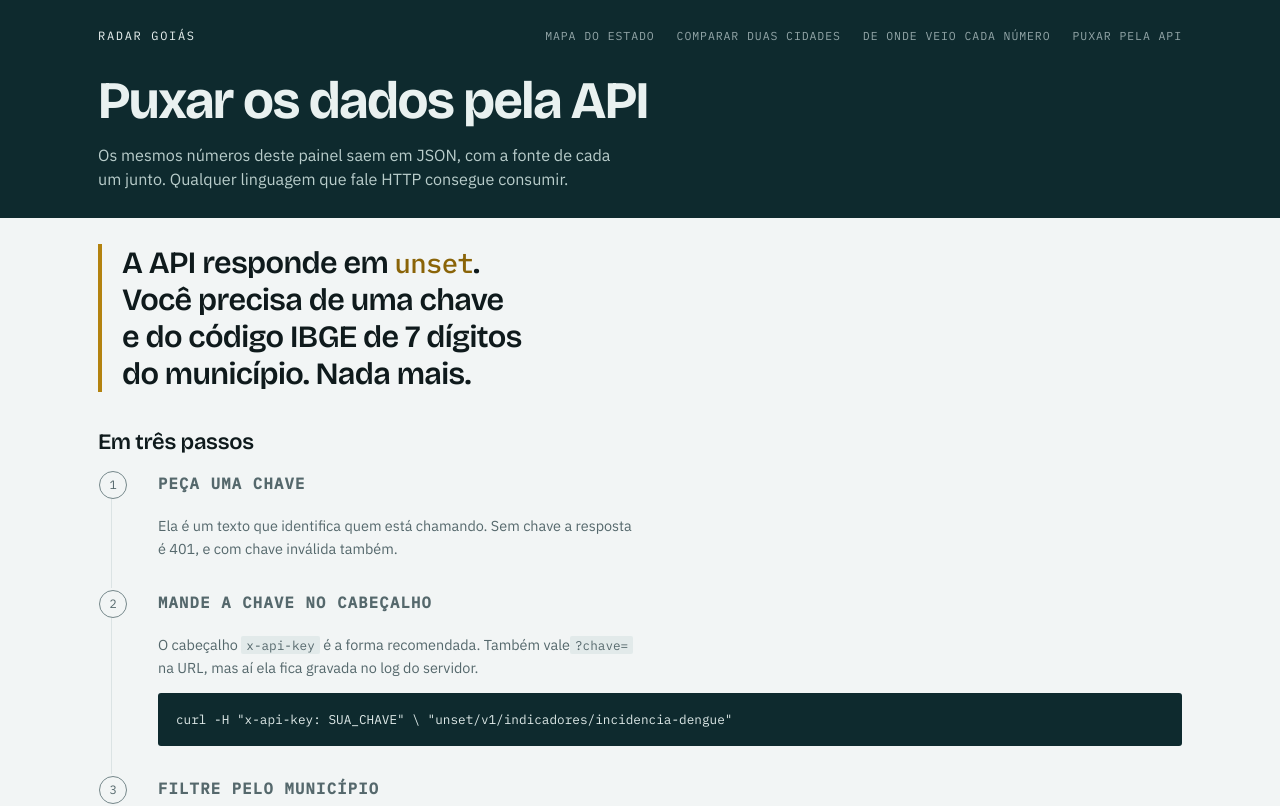
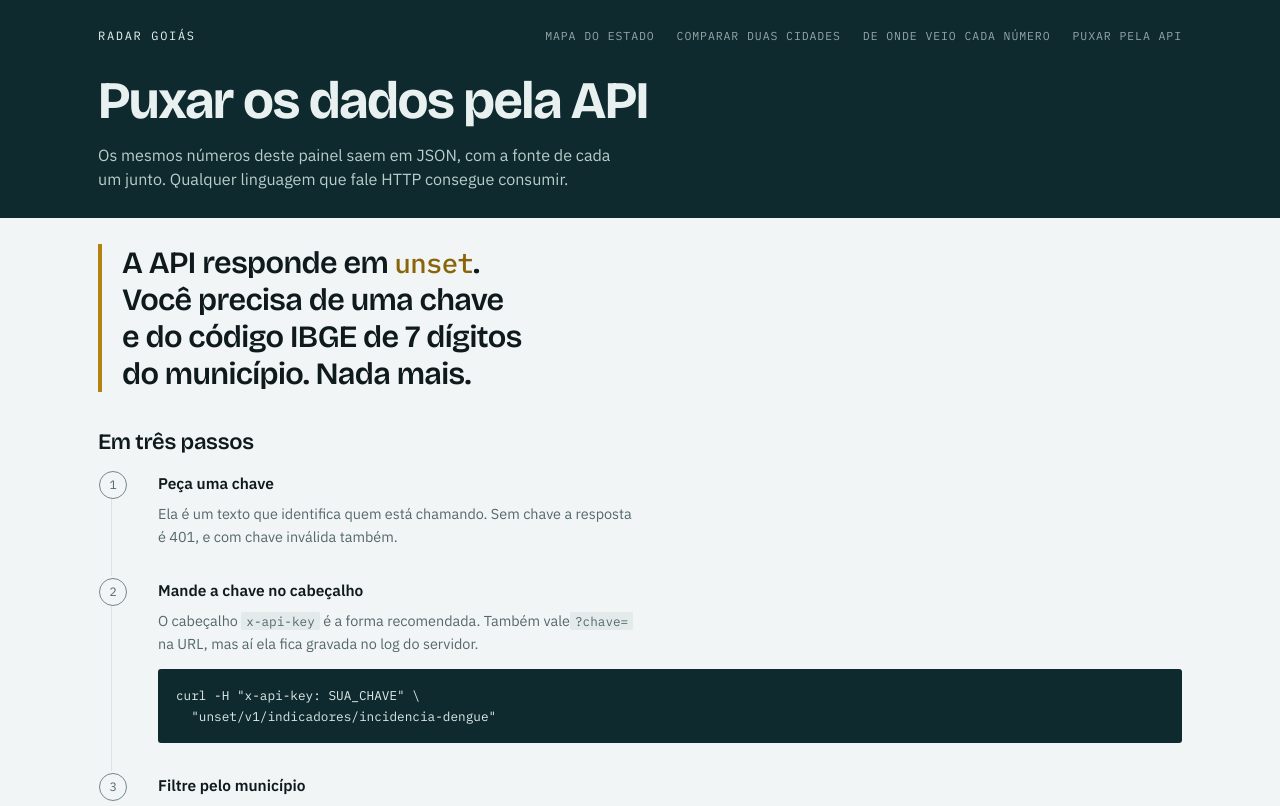
Before and after one commit to Gabrieldiog/Radar-Goias, a Next.js app in the folder web/: page /usar-a-api in a window 1280 px wide. Shown: the top 806 px of the page. Built offline with nearby package versions, Linux system fonts and the light colour scheme; no server answers.

Commit message:
conserta bloco de codigo em uma linha so e titulo de passo em caixa alta

```diff
--- a/web/app/globals.css
+++ b/web/app/globals.css
@@ -904,7 +904,9 @@ p { max-width: 54ch; }
   tab-size: 2;
 }
 
-.codigo code { background: none; color: inherit; padding: 0; font-size: inherit; }
+/* code fora do bloco é um pedacinho no meio da frase e não pode quebrar; aqui
+   dentro é comando de duas linhas, e quebrar é justamente o ponto */
+.codigo code { background: none; color: inherit; padding: 0; font-size: inherit; white-space: pre; }
 
 code {
   font-family: var(--mono), ui-monospace, monospace;
@@ -949,7 +951,17 @@ code {
   color: var(--tinta-suave);
 }
 
-.passos h3 { margin: 2px 0 6px; font-size: 1rem; }
+/* h3 no resto do painel é rótulo de seção, em caixa alta. Aqui é o título do
+   passo, que a pessoa lê como frase. */
+.passos h3 {
+  margin: 2px 0 6px;
+  font-family: var(--fonte), sans-serif;
+  font-size: 1rem;
+  letter-spacing: 0;
+  text-transform: none;
+  color: var(--tinta);
+  padding: 0;
+}
 .passos p { margin: 0; color: var(--tinta-suave); font-size: 0.93rem; max-width: 56ch; }
 
 .regras { margin: 0; max-width: 62ch; }
```
